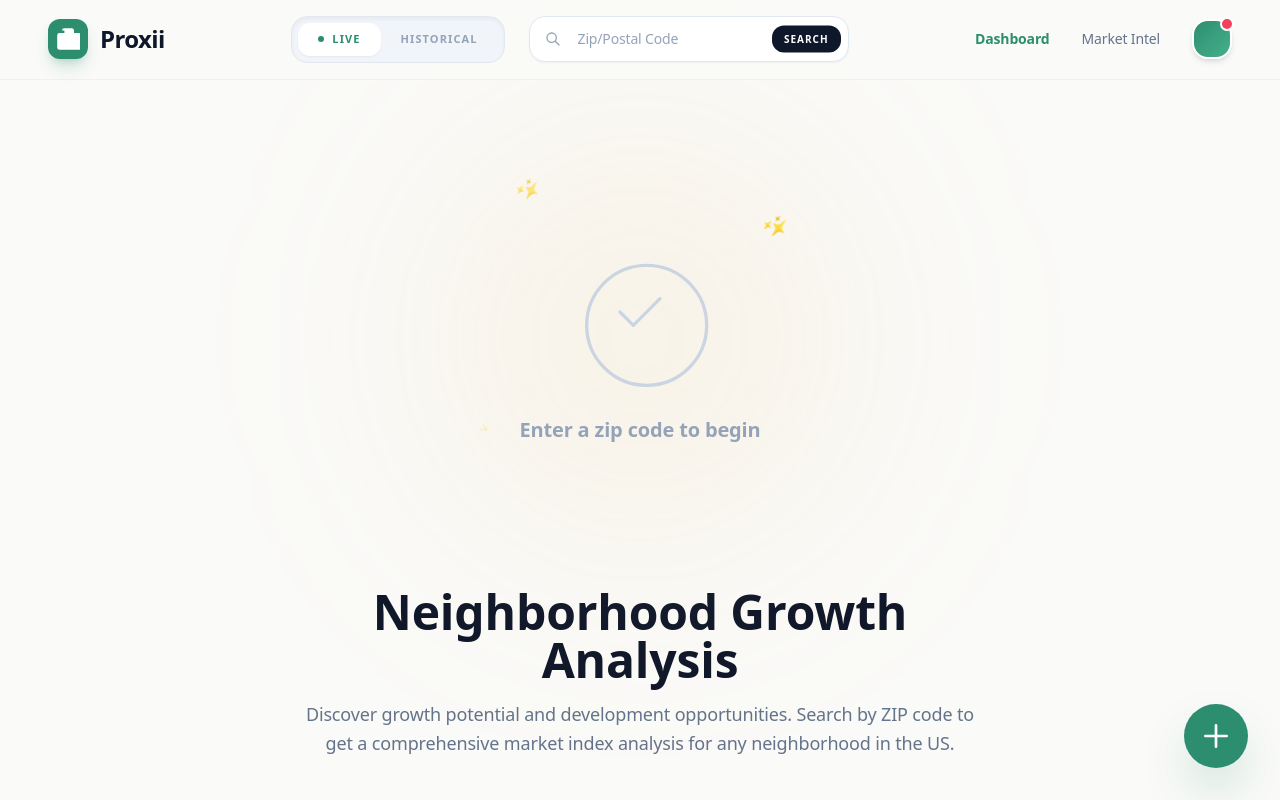
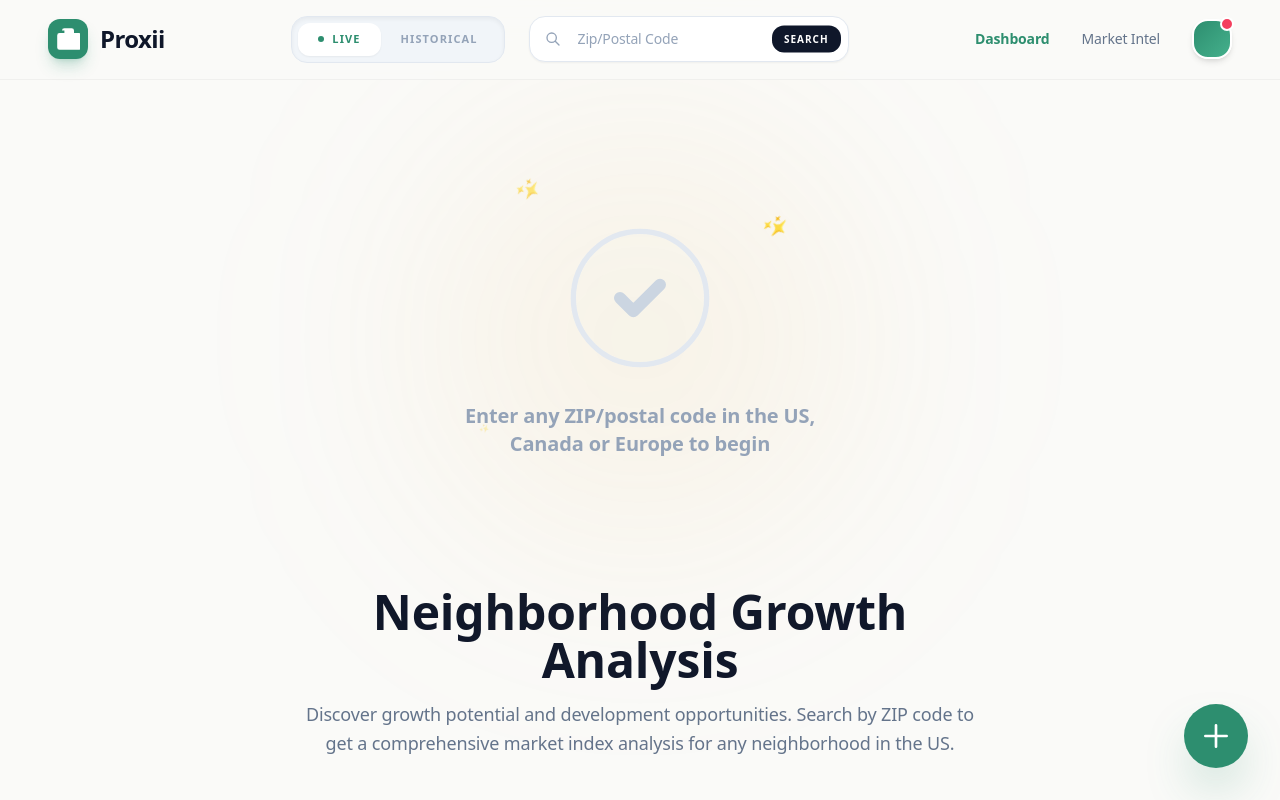
Before and after one commit to aaryanp35/Proxii-1, a React (Vite) app: page / in a window 1280 px wide. Shown: the top 800 px of the page. Built offline with nearby package versions, Linux system fonts and the light colour scheme; a web font is replaced by a local one.

Commit message:
Update landing intro text and center checkmark SVG

```diff
--- a/src/App.jsx
+++ b/src/App.jsx
@@ -209,10 +209,11 @@ function App() {
               <div className="sparkle absolute" style={{ bottom: '25%', left: '10%', fontSize: '20px', animationDelay: '1.2s' }}>✨</div>
 
               <div className="absolute flex flex-col items-center">
-                <svg className="w-32 h-32 md:w-40 md:h-40 text-slate-300 mb-6" fill="none" stroke="currentColor" viewBox="0 0 24 24">
-                  <path strokeLinecap="round" strokeLinejoin="round" strokeWidth={0.5} d="M9 12l2 2 4-4m7 4a9 9 0 11-18 0 9 9 0 0118 0z" />
+                <svg className="w-32 h-32 md:w-40 md:h-40 text-slate-300 mb-6" viewBox="0 0 24 24" fill="none" xmlns="http://www.w3.org/2000/svg">
+                  <circle cx="12" cy="12" r="10" stroke="currentColor" strokeWidth="0.8" className="text-slate-200" fill="currentColor" fillOpacity="0.03" />
+                  <path d="M9 12l2 2 4-4" stroke="currentColor" strokeWidth={1.8} strokeLinecap="round" strokeLinejoin="round" />
                 </svg>
-                <p className="text-xl font-bold text-slate-400">Enter a zip code to begin</p>
+                <p className="text-xl font-bold text-slate-400">Enter any ZIP/postal code in the US, Canada or Europe to begin</p>
               </div>
             </div>
           )}
```
